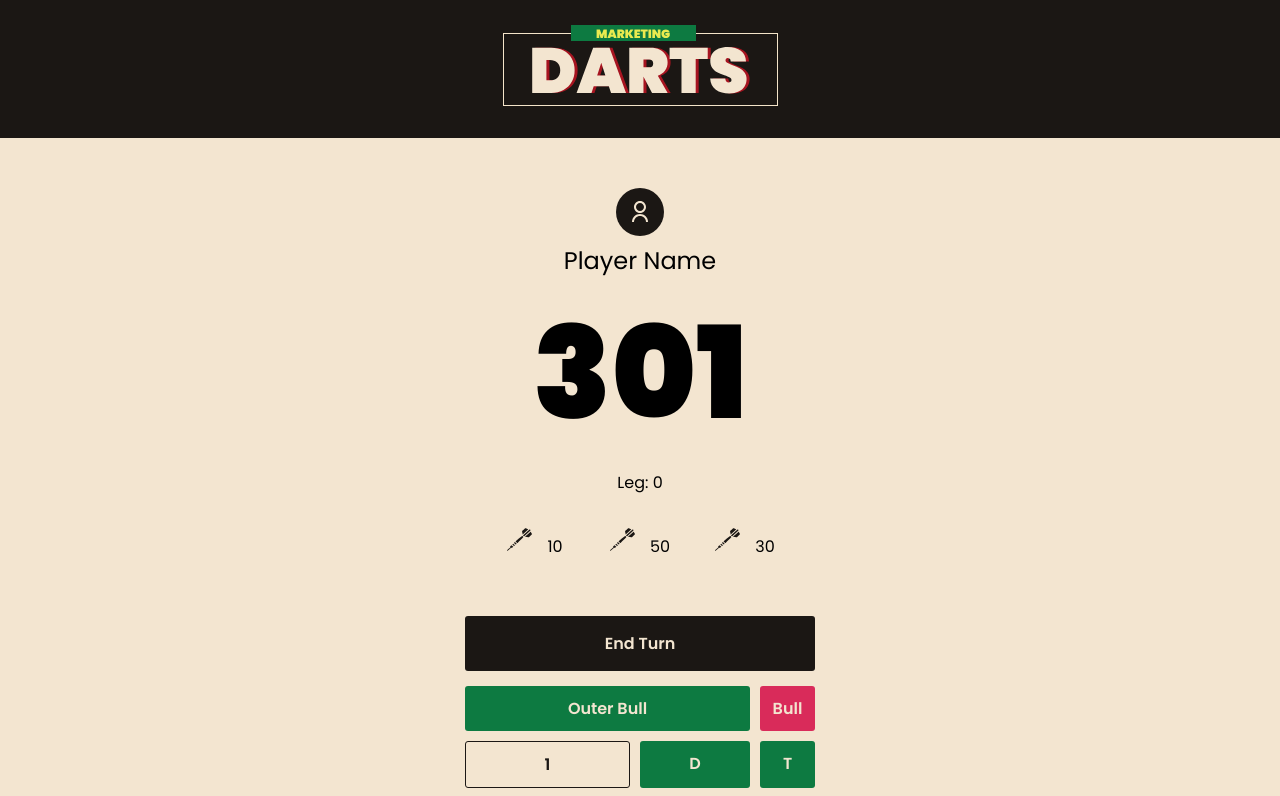
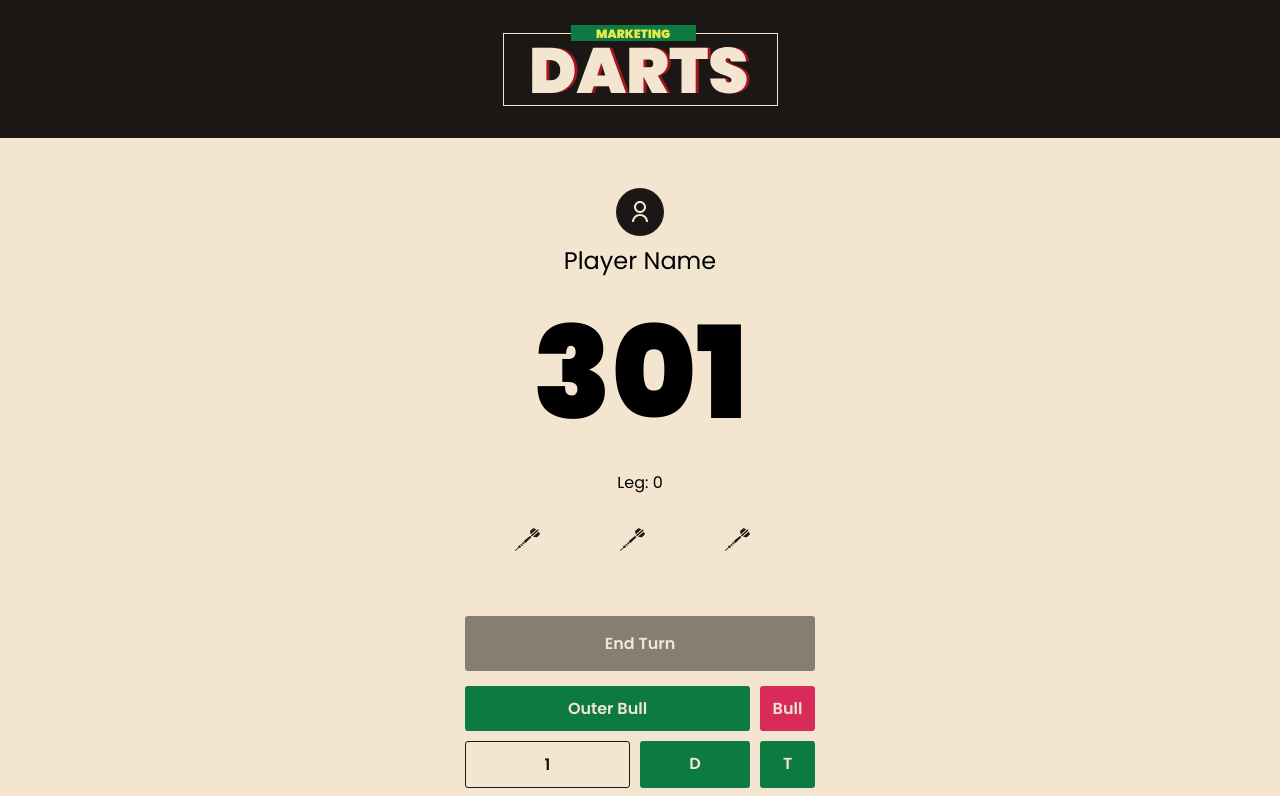
Before and after one commit to brandonaldred/darts, a Next.js app: page /01 in a window 1280 px wide. Shown: the top 796 px of the page. Built offline with nearby package versions, Linux system fonts and the light colour scheme.

Commit message:
Update page.jsx

```diff
--- a/app/01/page.jsx
+++ b/app/01/page.jsx
@@ -7,7 +7,7 @@ import { useState } from 'react'
 
 export default function Oh1() {
     const [score, setScore] = useState(301)
-    const [darts, setDarts] = useState([10,50,30])
+    const [darts, setDarts] = useState([])
     const [leg, setLeg] = useState(0)
 
     const content = [1,2,3,4,5,6,7,8,9,10,11,12,13,14,15,16,17,18,19,20]
@@ -18,7 +18,7 @@ export default function Oh1() {
         setLeg(leg + 1);
     }
 
-     function addDart(n) {
+    function addDart(n) {
        setDarts(prev => [...prev, n])
     }
 
@@ -29,10 +29,10 @@ export default function Oh1() {
                 <PlayerScore score={score} darts={darts} leg={leg}/>
                 <button onClick={endTurn} className={`${styles['end-turn']} ${darts.length > 2 ? styles.active :  styles.disabled }`}>End Turn</button>
                 <div className={styles['dart-board']}>
-                    <p className={styles['outer-bull']}>Outer Bull</p>
-                    <p>Bull</p>
+                    <p className={styles['outer-bull']} onClick={()=> {addDart(25)}}>Outer Bull</p>
+                    <p onClick={()=> {addDart(50)}}>Bull</p>
                     { content.map((n) => {
-                            return (<DartBoard key={n} content={n} class={n % 2 ? 'odd' : 'even'} />)
+                            return (<DartBoard addDart={addDart} key={n} content={n} class={n % 2 ? 'odd' : 'even'} />)
                         })
                     }
                 </div>
```
